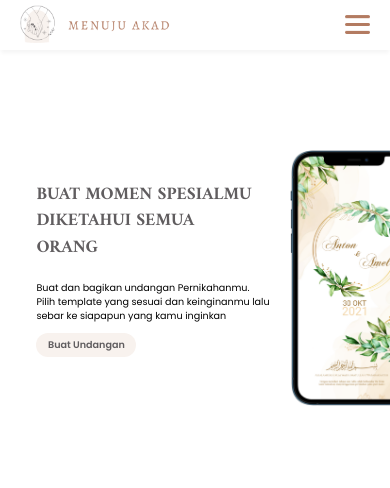
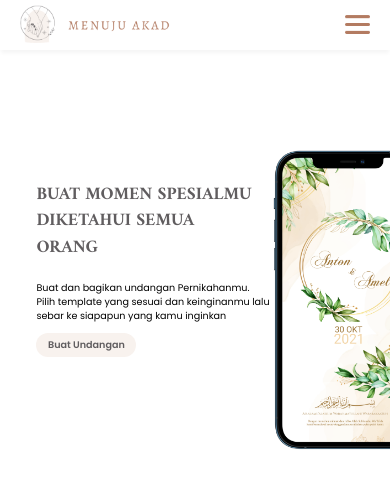
Before and after one commit to bktech-id/menujuakad, a React (Create React App) app: page / in a window 390 px wide. Shown: the top 488 px of the page. Built offline with nearby package versions, Linux system fonts and the light colour scheme.

Commit message:
fix: fix responsive image

```diff
--- a/src/containers/HomePage/styles.module.css
+++ b/src/containers/HomePage/styles.module.css
@@ -61,7 +61,8 @@
     display: block;
     position: absolute;
     right: 0;
-    width: 100px;
+    width: 30%;
+    max-width: 150px;
   }
 
   .aboutWording {
```
